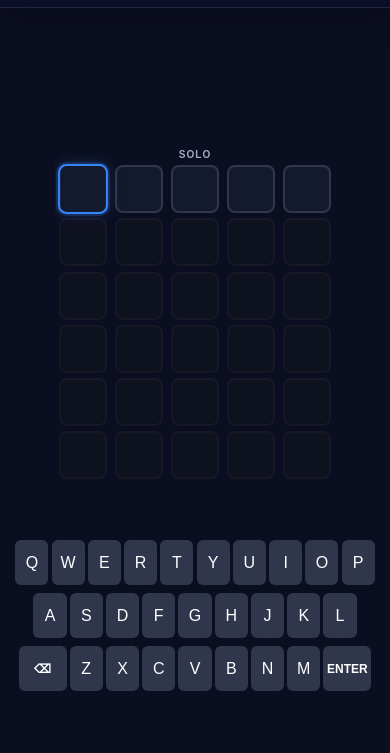
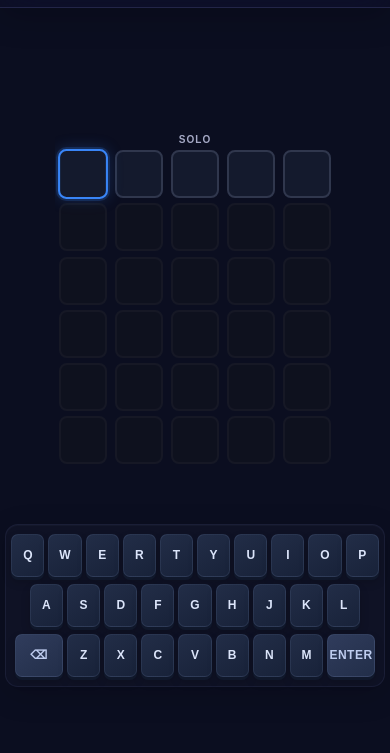
Before and after one commit to Jheex/PartyHub, a plain HTML site: page games/termo/index.html in a window 390 px wide. Shown: the part 91-844 px from the top of the page. Drawn offline with Linux system fonts and the light colour scheme.

Commit message:
Finishing

```diff
--- a/games/termo/css/style.css
+++ b/games/termo/css/style.css
@@ -498,68 +498,186 @@ input.absent {
     color: #B59F3B;
 }
 
-/* =========================================
-   11. TECLADO VIRTUAL
-========================================= */
+/* ==========================================
+   TECLADO VIRTUAL - DESIGN MODERNO
+========================================== */
 
 .teclado {
     display: flex;
     flex-direction: column;
     align-items: center;
-    gap: 8px;
-    margin: 20px auto 30px;
-    padding: 0 10px;
+
+    gap: 9px;
+    margin: 10px auto 16px;
+    padding: 12px 14px;
+
+    background: rgba(20, 26, 45, 0.45);
+    border: 1px solid rgba(160, 160, 255, 0.08);
+    border-radius: 18px;
+
+    box-shadow:
+        0 8px 30px rgba(0, 0, 0, 0.15),
+        inset 0 1px 0 rgba(255, 255, 255, 0.025);
 }
 
 .linha-teclado {
     display: flex;
     justify-content: center;
-    gap: 6px;
-}
+    gap: 7px;
+}
+
+/* TECLAS */
 
 .tecla {
-    width: 42px;
-    height: 52px;
+    width: clamp(27px, min(4.5vw, 5.5vh), 44px);
+    height: clamp(36px, 5.8vh, 50px);
 
     display: flex;
     align-items: center;
     justify-content: center;
 
-    background: #30374D;
-    border: none;
-    border-radius: 6px;
-
+    background: linear-gradient(
+        145deg,
+        #222D47,
+        #182239
+    );
+
+    border: 1px solid rgba(150, 170, 220, 0.12);
+    border-radius: 9px;
+
+    color: #DCE5FA;
+    font-family: inherit;
+    font-size: clamp(11px, 2vh, 15px);
+    font-weight: 700;
+
+    cursor: pointer;
+    user-select: none;
+    -webkit-user-select: none;
+
+    box-shadow:
+        0 3px 0 #10182B,
+        0 5px 10px rgba(0, 0, 0, 0.18);
+
+    transition:
+        background 0.2s ease,
+        border-color 0.2s ease,
+        box-shadow 0.2s ease,
+        transform 0.12s ease,
+        color 0.2s ease;
+}
+
+/* EFEITO AO PASSAR O MOUSE */
+
+.tecla:hover {
+    background: #293958;
+    border-color: rgba(57, 133, 247, 0.45);
     color: #FFFFFF;
-    font-size: 15px;
-    font-weight: bold;
-
-    transition: background-color 0.4s ease,
-                transform 0.2s ease;
-}
+
+    box-shadow:
+        0 0 12px rgba(57, 133, 247, 0.16),
+        0 3px 0 #10182B;
+
+    transform: translateY(-2px);
+}
+
+/* EFEITO AO PRESSIONAR */
+
+.tecla:active {
+    transform: translateY(2px);
+
+    box-shadow:
+        0 0 8px rgba(57, 133, 247, 0.15);
+}
+
+.tecla:focus {
+    outline: none;
+}
+
+/* TECLA CORRETA */
+
+/* TECLA CORRETA */
 
 .tecla.correct {
-    background-color: #538D4E;
-}
+    background: linear-gradient(145deg, #538D4E, #367A43);
+    border-color: #75B96D;
+    color: #FFFFFF;
+
+    box-shadow:
+        0 0 12px rgba(83, 141, 78, 0.40),
+        0 3px 0 #285C32;
+}
+
+/* TECLA PRESENTE */
+
+/* TECLA PRESENTE */
 
 .tecla.present {
-    background-color: #B59F3B;
-}
+    background: linear-gradient(145deg, #B59F3B, #927D27);
+    border-color: #D6BD55;
+    color: #FFFFFF;
+
+    box-shadow:
+        0 0 12px rgba(181, 159, 59, 0.35),
+        0 3px 0 #6E5D1D;
+}
+
+/* TECLA AUSENTE */
 
 .tecla.absent {
-    background-color: #3A3A3C;
-}
+    background: #202638;
+    border-color: rgba(255, 255, 255, 0.035);
+    color: #69738A;
+
+    box-shadow:
+        0 2px 0 #111827;
+}
+
+/* TECLAS ESPECIAIS */
+
+.tecla-especial {
+    min-width: 66px;
+    width: auto;
+    padding: 0 12px;
+
+    background: linear-gradient(
+        145deg,
+        #303C5C,
+        #222E49
+    );
+
+    color: #BFCDF0;
+    font-size: 10px;
+    letter-spacing: 0.5px;
+}
+
+/* RESPONSIVIDADE */
 
 @media (max-width: 480px) {
+    .teclado {
+        gap: 7px;
+        padding: 9px 5px;
+        border-radius: 13px;
+    }
+
     .linha-teclado {
         gap: 4px;
     }
 
     .tecla {
-        width: min(8.5vw, 35px);
-        height: 45px;
+        width: min(8.5vw, 36px);
+        height: 43px;
+        border-radius: 7px;
         font-size: 12px;
     }
-}
+
+    .tecla-especial {
+        min-width: 48px;
+        width: auto;
+        padding: 0 7px;
+        font-size: 9px;
+    }
+}
+
 
 
 /* =========================================
@@ -641,31 +759,10 @@ body {
     font-size: clamp(19px, 4vh, 28px);
 }
 
-/* Teclado virtual */
-.teclado {
-    flex-shrink: 0;
-
-    display: flex;
-    flex-direction: column;
-    align-items: center;
-
-    gap: clamp(5px, 1vh, 8px);
-
-    margin: 4px auto;
-    padding: 0 5px;
-}
-
 .linha-teclado {
     display: flex;
     justify-content: center;
     gap: clamp(3px, 0.8vw, 6px);
-}
-
-.tecla {
-    width: clamp(25px, min(4.5vw, 5.5vh), 42px);
-    height: clamp(34px, 5.8vh, 52px);
-
-    font-size: clamp(11px, 2vh, 15px);
 }
 
 /* =========================================
@@ -1362,40 +1459,6 @@ body {
     cursor: default;
 }
 
-/* ==========================================
-   TECLADO VIRTUAL
-========================================== */
-
-.tecla {
-    border: none;
-    font: inherit;
-    cursor: pointer;
-    user-select: none;
-    -webkit-user-select: none;
-    transition: transform 0.12s ease, filter 0.12s ease;
-}
-
-.tecla:hover {
-    filter: brightness(1.2);
-}
-
-.tecla:active {
-    transform: scale(0.92);
-}
-
-.tecla-especial {
-    padding: 0 12px;
-    min-width: 48px;
-    font-size: 12px;
-    font-weight: 700;
-}
-
-/* Evita que o clique no teclado deixe um foco visual indesejado */
-.tecla:focus {
-    outline: none;
-}
-
-
 /* POP-UP DE AVISO */
 .aviso-popup {
     position: fixed;
@@ -1786,6 +1849,17 @@ body {
     font-size: 13px;
 }
 
+/* ==========================================
+   CORREÇÃO DO MODO TRIO
+========================================== */
+
+#game-board[data-quantidade="3"] .tabuleiro-individual:nth-child(3) {
+    grid-column: auto;
+    grid-row: auto;
+    width: max-content;
+    justify-self: auto;
+}
+
 @media (max-width: 480px) {
     .modal-info {
         padding: 21px;
@@ -1800,3 +1874,50 @@ body {
     }
 
 }
+
+/* ==========================================
+   AJUSTES FINAIS DO TECLADO
+========================================== */
+
+.teclado {
+    padding: 12px 14px;
+    margin: 10px auto 16px;
+    gap: 9px;
+}
+
+.linha-teclado {
+    gap: 7px;
+}
+
+.tecla {
+    width: clamp(27px, min(4.5vw, 5.5vh), 44px);
+    height: clamp(36px, 5.8vh, 50px);
+}
+
+/* CELULARES */
+@media (max-width: 480px) {
+
+    .teclado {
+        padding: 9px 5px;
+        gap: 7px;
+    }
+
+    .linha-teclado {
+        gap: 4px;
+    }
+
+    .tecla {
+        width: min(8.5vw, 36px);
+        height: 43px;
+    }
+
+}
+
+/* TELAS COM POUCA ALTURA */
+@media (max-height: 600px) {
+
+    .tecla {
+        height: clamp(27px, 5vh, 36px);
+    }
+
+}
--- a/games/termo/index.html
+++ b/games/termo/index.html
@@ -5,7 +5,7 @@
 <head>
     <meta charset="UTF-8">
     <meta name="viewport" content="width=device-width, initial-scale=1.0">
-    <title>Termo Infinito</title>
+    <title>Termo</title>
     <link rel="stylesheet" href="css/style.css">
 </head>
 
@@ -38,29 +38,10 @@
                         <!-- Botões -->
                         <circle cx="16" cy="11.5" r="0.8" fill="currentColor"/>
                         <circle cx="18" cy="14" r="0.8" fill="currentColor"/>
-
                     </svg>
-
                 </a>
 
-                <!-- ÍCONE A -->
-                <button class="icon-button" title="Controles">
-
-                    <svg viewBox="0 0 24 24" width="32" height="32"
-                         fill="none" stroke="currentColor"
-                         stroke-width="1.8" stroke-linecap="round"
-                         stroke-linejoin="round">
-
-                        <rect x="2" y="2" width="20" height="20" rx="5"/>
-                        <path d="M7 17 L12 6 L17 17"/>
-                        <path d="M9 13.5 H15"/>
-
-                    </svg>
-
-                </button>
-
                 <a href="#" class="logo">TERMO</a>
-
             </div>
 
             <!-- CENTRO -->
```
